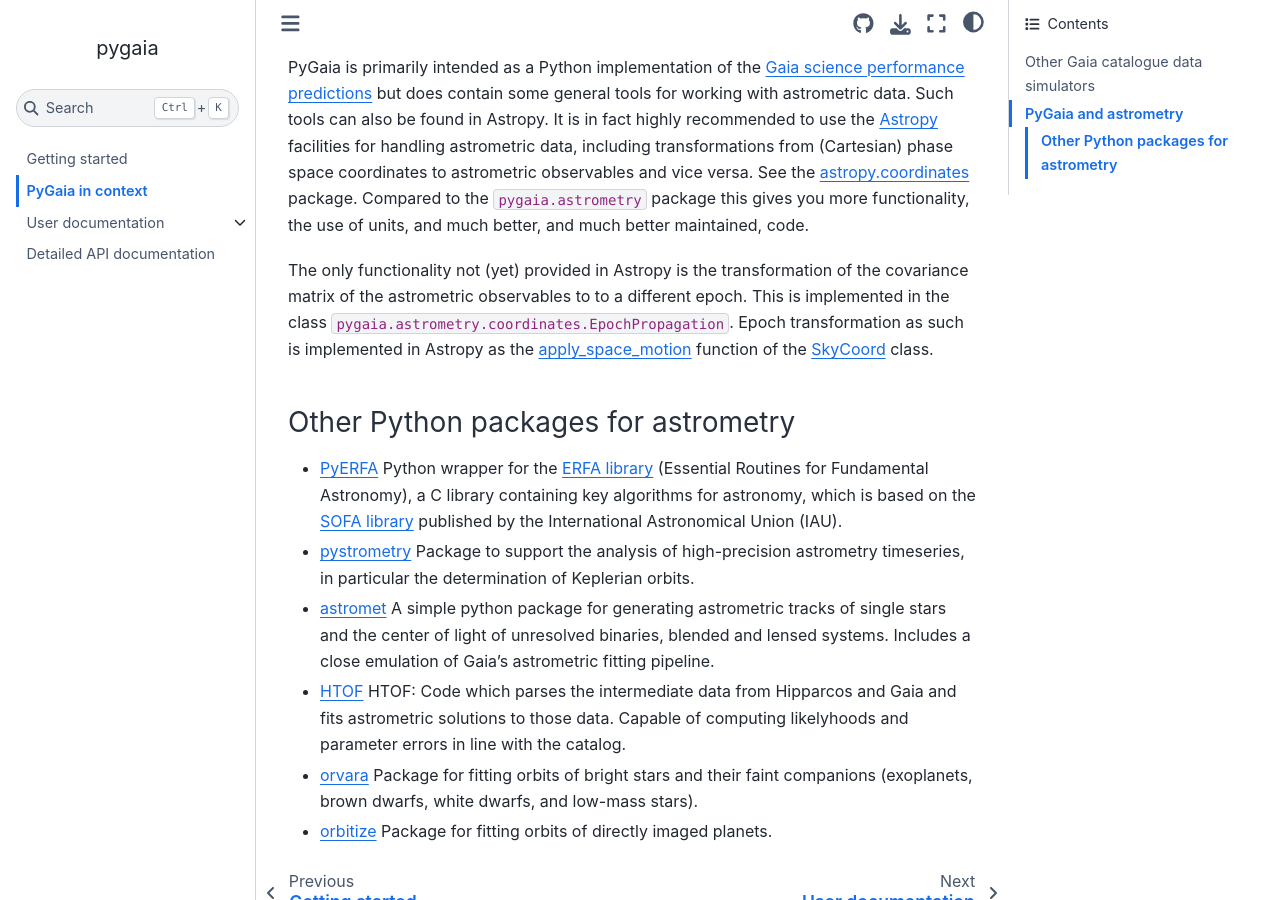
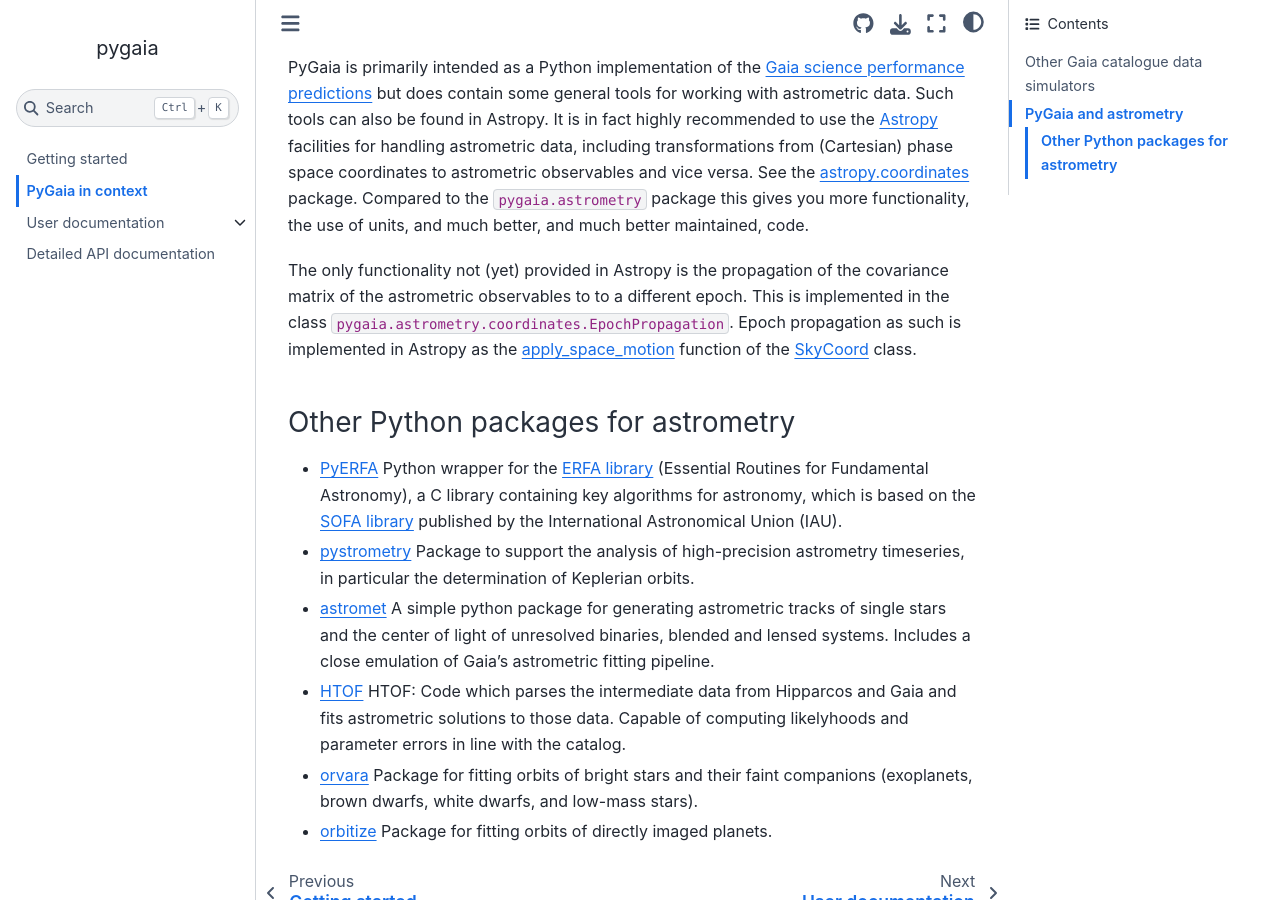
Before and after one commit to agabrown/PyGaia, a Sphinx documentation site: the page built from docs/source/context/index.rst, in a window 1280 px wide and 900 px high, scrolled down 426 px. Built offline with Sphinx 7.4.7 and the Sphinx Book theme 1.1.4, drawn with Linux system fonts in a browser that asks for light colours.

Commit message:
various small doc fixes

```diff
--- a/docs/source/context/index.rst
+++ b/docs/source/context/index.rst
@@ -23,10 +23,9 @@ vice versa. See the `astropy.coordinates
 ``pygaia.astrometry`` package this gives you more functionality, the use of units, and
 much better, and much better maintained, code.
 
-The only functionality not (yet) provided in Astropy is the transformation of the
+The only functionality not (yet) provided in Astropy is the propagation of the
 covariance matrix of the astrometric observables to to a different epoch. This is
-implemented in the class ``pygaia.astrometry.coordinates.EpochPropagation``.  Epoch
-transformation as such is implemented in Astropy as the `apply_space_motion
+implemented in the class ``pygaia.astrometry.coordinates.EpochPropagation``.  Epoch propagation as such is implemented in Astropy as the `apply_space_motion
 <https://docs.astropy.org/en/stable/coordinates/apply_space_motion.html>`_ function of
 the `SkyCoord
 <https://docs.astropy.org/en/stable/api/astropy.coordinates.SkyCoord.html#astropy.coordinates.SkyCoord>`_
--- /dev/null
+++ b/docs/source/user-documentation/examples.rst
@@ -0,0 +1,4 @@
+Example applications of PyGaia
+==============================
+
+The `examples <https://github.com/agabrown/PyGaia/tree/master/examples>`_ folder contains notebooks which illustrate the application of the PyGaia tools.
--- a/docs/source/user-documentation/index.rst
+++ b/docs/source/user-documentation/index.rst
@@ -8,3 +8,4 @@ User documentation
     photometry
     errors
     plot
+    examples
--- a/src/pygaia/__init__.py
+++ b/src/pygaia/__init__.py
@@ -9,7 +9,3 @@ functionality is provided. Full blown simulations of Gaia data in all their gory
 requires the Java tools developed by the Gaia Data Processing and Analysis Consortium
 (DPAC) in particular its Coordination Unit 2 (CU2).
 """
-import pygaia.astrometry
-import pygaia.errors
-import pygaia.photometry
-import pygaia.plot
```
Also changed, not shown: README.md (+2 -13 lines), docs/source/user-documentation/plot.rst (+12 -0 lines), 3 other files.
